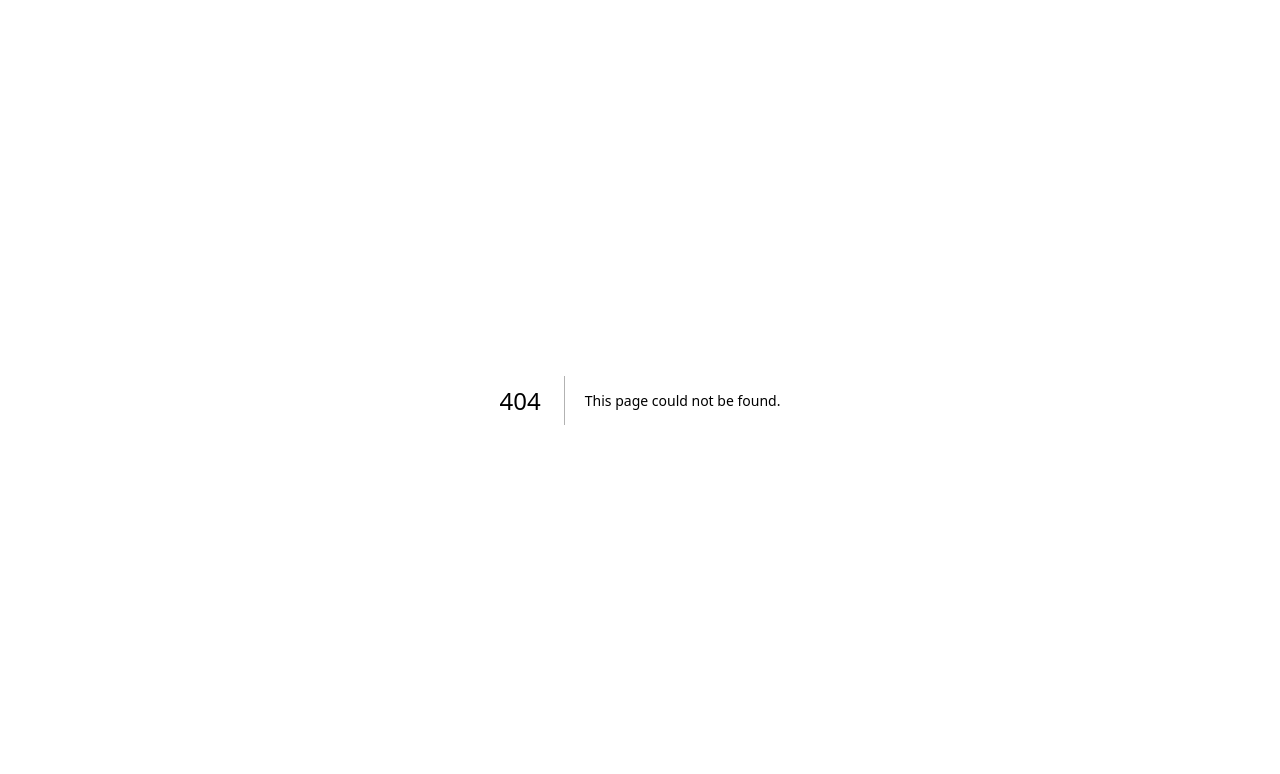
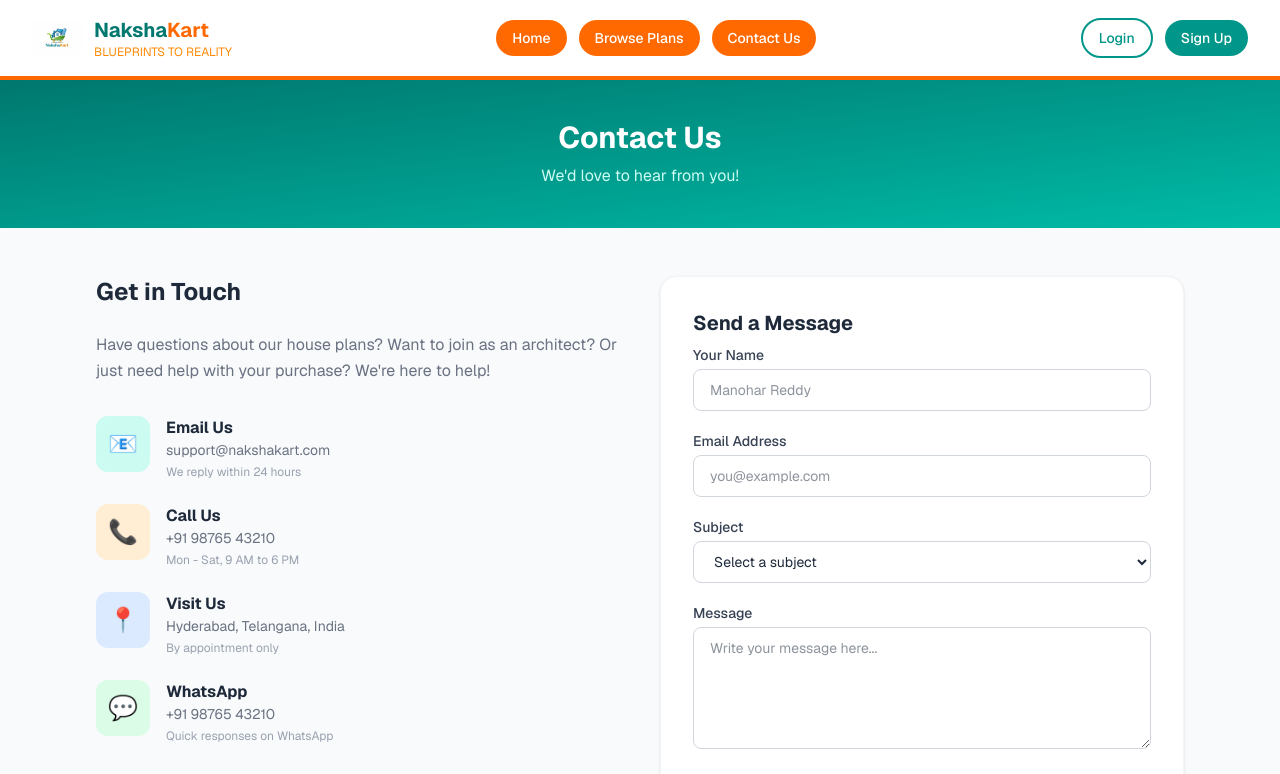
Before and after one commit to Manohar-Reddy/nakshakart, a Next.js app: page /contact in a window 1280 px wide. Before the commit this address had no page. Shown: the top 774 px of the page. Built offline with nearby package versions, Linux system fonts and the light colour scheme; no server answers.

Commit message:
Added Contact Us page

```diff
--- /dev/null
+++ b/app/contact/page.tsx
@@ -0,0 +1,170 @@
+"use client";
+import { useState } from "react";
+import Navbar from "../components/Navbar";
+import Footer from "../components/Footer";
+
+export default function ContactPage() {
+  const [name, setName] = useState("");
+  const [email, setEmail] = useState("");
+  const [subject, setSubject] = useState("");
+  const [message, setMessage] = useState("");
+  const [success, setSuccess] = useState(false);
+
+  const handleSubmit = (e: React.FormEvent) => {
+    e.preventDefault();
+    setSuccess(true);
+  };
+
+  return (
+    <>
+      <Navbar />
+      <main className="bg-slate-50 min-h-screen">
+
+        {/* Header */}
+        <section className="bg-gradient-to-br from-teal-700 to-teal-500 text-white py-10 px-8 text-center">
+          <h1 className="text-3xl font-bold mb-2">Contact Us</h1>
+          <p className="text-teal-100">We'd love to hear from you!</p>
+        </section>
+
+        <section className="max-w-6xl mx-auto px-8 py-12">
+          <div className="grid grid-cols-1 md:grid-cols-2 gap-10">
+
+            {/* Contact Info */}
+            <div>
+              <h2 className="text-2xl font-bold text-gray-800 mb-6">Get in Touch</h2>
+              <p className="text-gray-500 mb-8 leading-relaxed">
+                Have questions about our house plans? Want to join as an architect? Or just need help with your purchase? We're here to help!
+              </p>
+
+              <div className="space-y-6">
+                <div className="flex items-start gap-4">
+                  <div className="bg-teal-100 rounded-xl p-3 text-2xl">📧</div>
+                  <div>
+                    <p className="font-bold text-gray-800">Email Us</p>
+                    <p className="text-gray-500 text-sm">support@nakshakart.com</p>
+                    <p className="text-gray-400 text-xs mt-1">We reply within 24 hours</p>
+                  </div>
+                </div>
+
+                <div className="flex items-start gap-4">
+                  <div className="bg-orange-100 rounded-xl p-3 text-2xl">📞</div>
+                  <div>
+                    <p className="font-bold text-gray-800">Call Us</p>
+                    <p className="text-gray-500 text-sm">+91 98765 43210</p>
+                    <p className="text-gray-400 text-xs mt-1">Mon - Sat, 9 AM to 6 PM</p>
+                  </div>
+                </div>
+
+                <div className="flex items-start gap-4">
+                  <div className="bg-blue-100 rounded-xl p-3 text-2xl">📍</div>
+                  <div>
+                    <p className="font-bold text-gray-800">Visit Us</p>
+                    <p className="text-gray-500 text-sm">Hyderabad, Telangana, India</p>
+                    <p className="text-gray-400 text-xs mt-1">By appointment only</p>
+                  </div>
+                </div>
+
+                <div className="flex items-start gap-4">
+                  <div className="bg-green-100 rounded-xl p-3 text-2xl">💬</div>
+                  <div>
+                    <p className="font-bold text-gray-800">WhatsApp</p>
+                    <p className="text-gray-500 text-sm">+91 98765 43210</p>
+                    <p className="text-gray-400 text-xs mt-1">Quick responses on WhatsApp</p>
+                  </div>
+                </div>
+              </div>
+            </div>
+
+            {/* Contact Form */}
+            <div>
+              {success ? (
+                <div className="bg-white rounded-2xl shadow-sm border border-gray-100 p-10 text-center">
+                  <div className="text-5xl mb-4">✅</div>
+                  <h3 className="text-xl font-bold text-teal-700 mb-2">Message Sent!</h3>
+                  <p className="text-gray-500 mb-6">Thank you for contacting us. We'll get back to you within 24 hours.</p>
+                  <button
+                    onClick={() => {
+                      setSuccess(false);
+                      setName("");
+                      setEmail("");
+                      setSubject("");
+                      setMessage("");
+                    }}
+                    className="bg-teal-600 text-white px-6 py-2 rounded-lg hover:bg-teal-700 transition"
+                  >
+                    Send Another Message
+                  </button>
+                </div>
+              ) : (
+                <form onSubmit={handleSubmit} className="bg-white rounded-2xl shadow-sm border border-gray-100 p-8 space-y-5">
+                  <h2 className="text-xl font-bold text-gray-800 mb-2">Send a Message</h2>
+
+                  <div>
+                    <label className="block text-sm font-medium text-gray-700 mb-1">Your Name</label>
+                    <input
+                      type="text"
+                      value={name}
+                      onChange={(e) => setName(e.target.value)}
+                      placeholder="Manohar Reddy"
+                      required
+                      className="w-full border border-gray-300 rounded-lg px-4 py-2.5 text-sm focus:outline-none focus:ring-2 focus:ring-teal-500"
+                    />
+                  </div>
+
+                  <div>
+                    <label className="block text-sm font-medium text-gray-700 mb-1">Email Address</label>
+                    <input
+                      type="email"
+                      value={email}
+                      onChange={(e) => setEmail(e.target.value)}
+                      placeholder="you@example.com"
+                      required
+                      className="w-full border border-gray-300 rounded-lg px-4 py-2.5 text-sm focus:outline-none focus:ring-2 focus:ring-teal-500"
+                    />
+                  </div>
+
+                  <div>
+                    <label className="block text-sm font-medium text-gray-700 mb-1">Subject</label>
+                    <select
+                      value={subject}
+                      onChange={(e) => setSubject(e.target.value)}
+                      required
+                      className="w-full border border-gray-300 rounded-lg px-4 py-2.5 text-sm focus:outline-none focus:ring-2 focus:ring-teal-500"
+                    >
+                      <option value="">Select a subject</option>
+                      <option value="general">General Inquiry</option>
+                      <option value="purchase">Purchase Help</option>
+                      <option value="architect">Join as Architect</option>
+                      <option value="refund">Refund Request</option>
+                      <option value="technical">Technical Support</option>
+                    </select>
+                  </div>
+
+                  <div>
+                    <label className="block text-sm font-medium text-gray-700 mb-1">Message</label>
+                    <textarea
+                      value={message}
+                      onChange={(e) => setMessage(e.target.value)}
+                      placeholder="Write your message here..."
+                      required
+                      rows={5}
+                      className="w-full border border-gray-300 rounded-lg px-4 py-2.5 text-sm focus:outline-none focus:ring-2 focus:ring-teal-500"
+                    />
+                  </div>
+
+                  <button
+                    type="submit"
+                    className="w-full bg-teal-600 text-white py-3 rounded-lg font-semibold hover:bg-teal-700 transition"
+                  >
+                    Send Message
+                  </button>
+                </form>
+              )}
+            </div>
+          </div>
+        </section>
+      </main>
+      <Footer />
+    </>
+  );
+}
```
